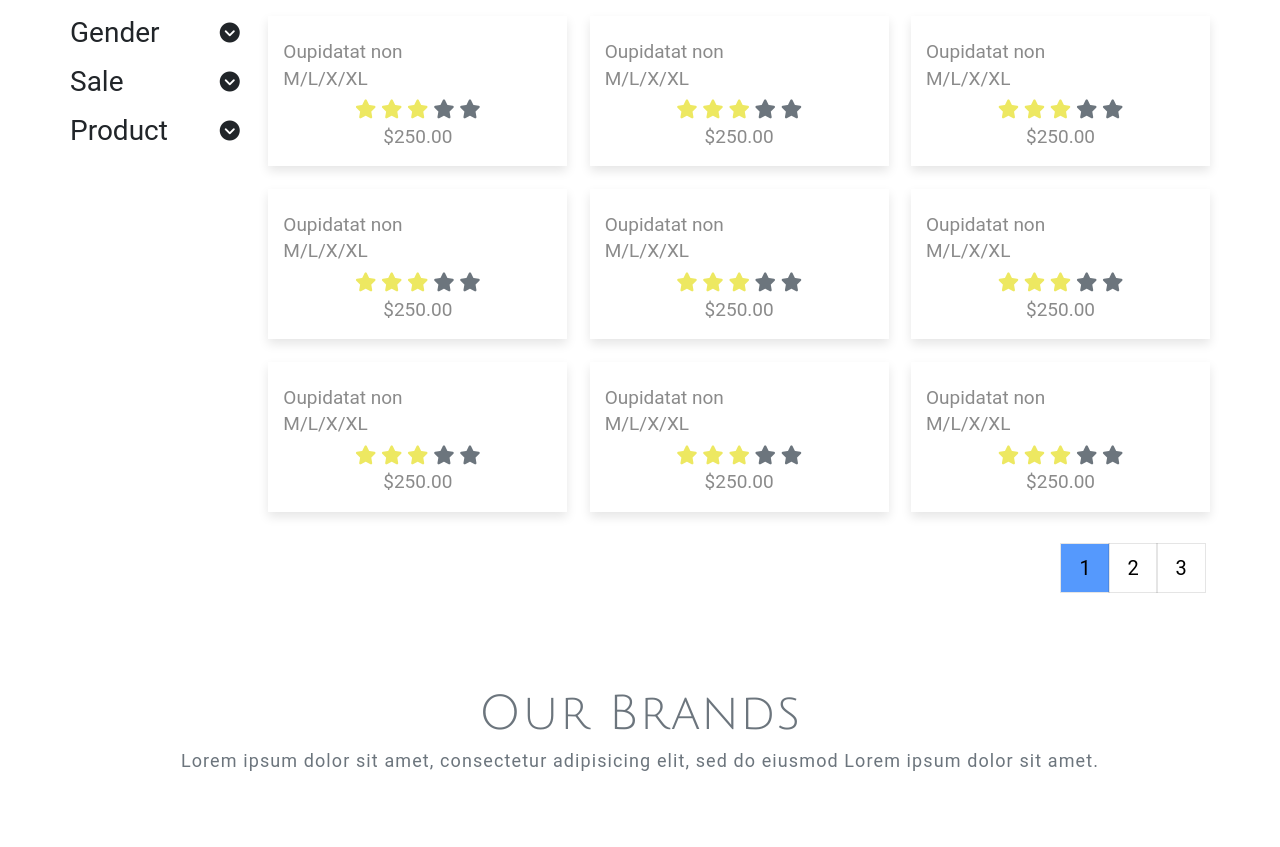
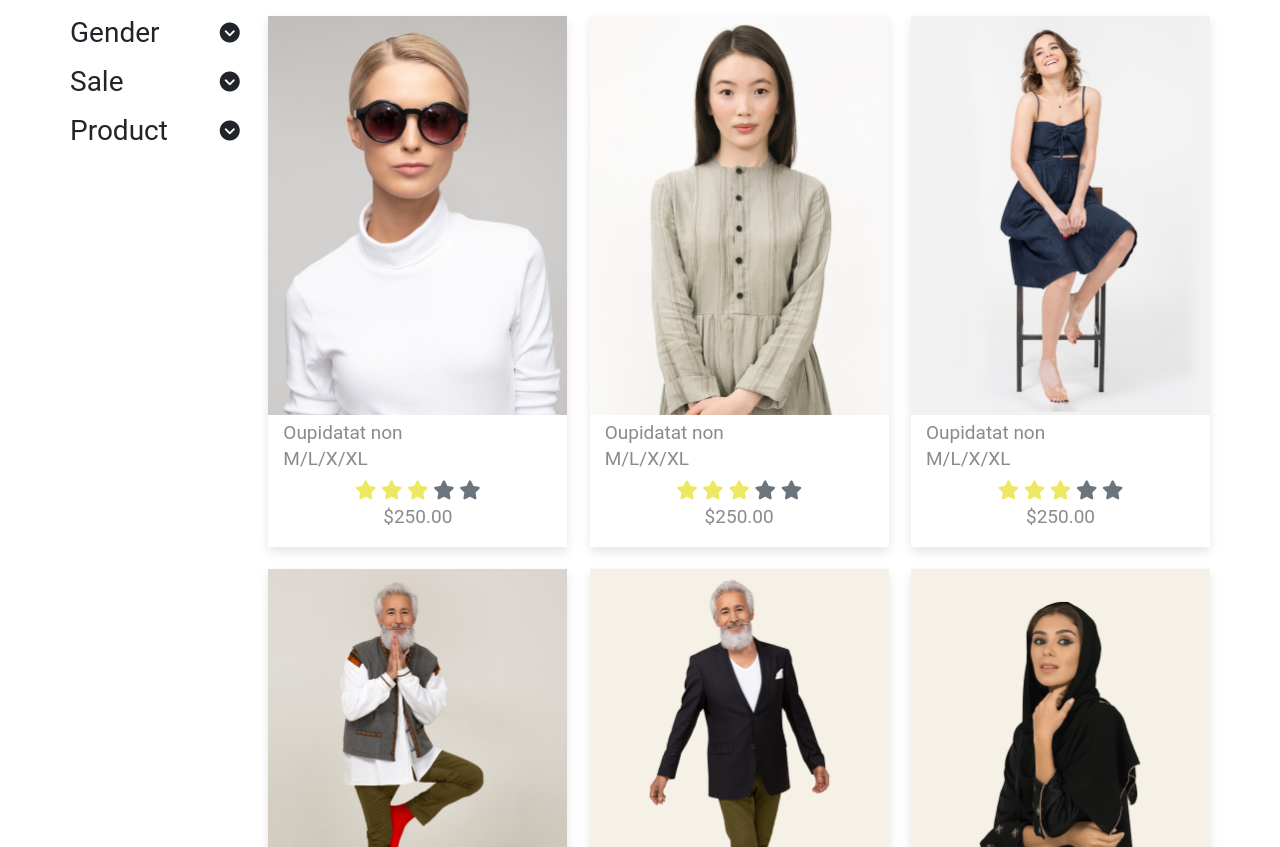
Before and after one commit to abdulrhmed/shop, a plain HTML site: page shop.html in a window 1280 px wide. Shown: the part 207-1054 px from the top of the page. Drawn offline with Linux system fonts and the light colour scheme; the site is published under a folder, as on GitHub Pages, so addresses that start at the root find nothing.

Commit message:
Update shop.html

```diff
--- a/shop.html
+++ b/shop.html
@@ -105,7 +105,7 @@
                     <i class="fa-solid fa-eye"></i>
                     <i class="fa-solid fa-cart-plus"></i>
                   </div>
-                  <img src="/imgs/shop_01.jpg" alt="">
+                  <img src="imgs/shop_01.jpg" alt="">
                 </div>
                 <div class="text">
                   <p>Oupidatat non</p>
@@ -133,7 +133,7 @@
                     <i class="fa-solid fa-eye"></i>
                     <i class="fa-solid fa-cart-plus"></i>
                   </div>
-                  <img src="/imgs/shop_02.jpg" alt="">
+                  <img src="imgs/shop_02.jpg" alt="">
                 </div>
                 <div  class="text">
                   <p>Oupidatat non</p>
@@ -159,7 +159,7 @@
                     <i class="fa-solid fa-eye"></i>
                     <i class="fa-solid fa-cart-plus"></i>
                   </div>
-                  <img src="/imgs/shop_03.jpg" alt="">
+                  <img src="imgs/shop_03.jpg" alt="">
                 </div>
                 <div  class="text">
                   <p>Oupidatat non</p>
@@ -185,7 +185,7 @@
                     <i class="fa-solid fa-eye"></i>
                     <i class="fa-solid fa-cart-plus"></i>
                   </div>
-                  <img src="/imgs/shop_04.jpg" alt="">
+                  <img src="imgs/shop_04.jpg" alt="">
                 </div>
                 <div  class="text">
                   <p>Oupidatat non</p>
@@ -211,7 +211,7 @@
                     <i class="fa-solid fa-eye"></i>
                     <i class="fa-solid fa-cart-plus"></i>
                   </div>
-                  <img src="/imgs/shop_05.jpg" alt="">
+                  <img src="imgs/shop_05.jpg" alt="">
                 </div>
                 <div  class="text">
                   <p>Oupidatat non</p>
@@ -237,7 +237,7 @@
                     <i class="fa-solid fa-eye"></i>
                     <i class="fa-solid fa-cart-plus"></i>
                   </div>
-                  <img src="/imgs/shop_06.jpg" alt="">
+                  <img src="imgs/shop_06.jpg" alt="">
                 </div>
                 <div  class="text">
                   <p>Oupidatat non</p>
@@ -263,7 +263,7 @@
                     <i class="fa-solid fa-eye"></i>
                     <i class="fa-solid fa-cart-plus"></i>
                   </div>
-                  <img src="/imgs/shop_07.jpg" alt="">
+                  <img src="imgs/shop_07.jpg" alt="">
                 </div>
                 <div  class="text">
                   <p>Oupidatat non</p>
@@ -289,7 +289,7 @@
                     <i class="fa-solid fa-eye"></i>
                     <i class="fa-solid fa-cart-plus"></i>
                   </div>
-                  <img src="/imgs/shop_08.jpg" alt="">
+                  <img src="imgs/shop_08.jpg" alt="">
                 </div>
                 <div  class="text">
                   <p>Oupidatat non</p>
@@ -315,7 +315,7 @@
                     <i class="fa-solid fa-eye"></i>
                     <i class="fa-solid fa-cart-plus"></i>
                   </div>
-                  <img src="/imgs/shop_09.jpg" alt="">
+                  <img src="imgs/shop_09.jpg" alt="">
                 </div>
                 <div  class="text">
                   <p>Oupidatat non</p>
```
